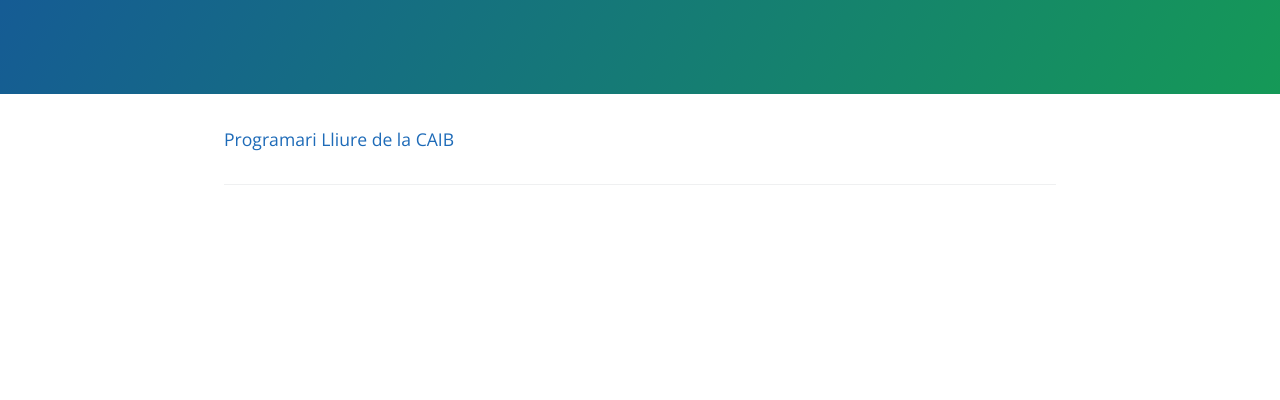
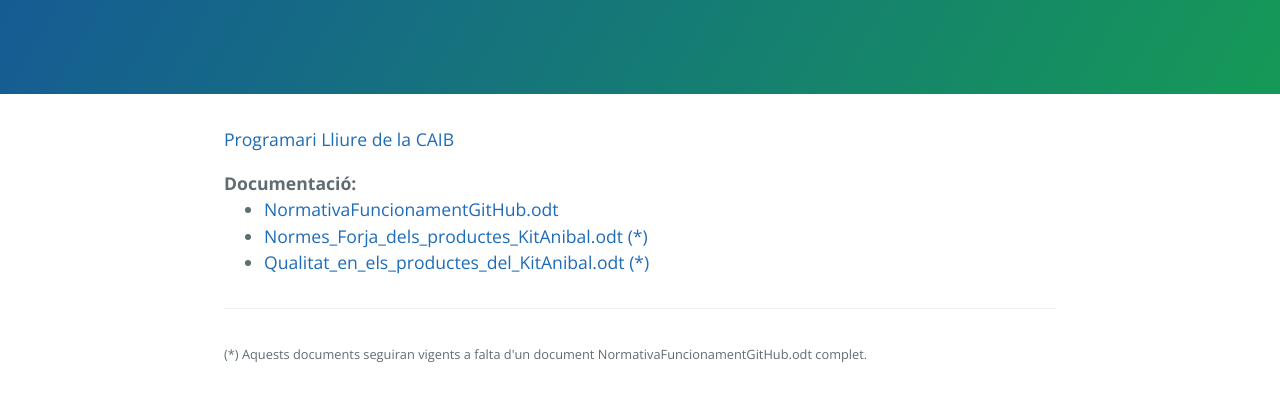
Before and after one commit to GovernIB/GovernIB.github.io, a plain HTML site: page index.html in a window 1280 px wide. Shown: the part 176-576 px from the top of the page. Drawn offline with nearby package versions, Linux system fonts and the light colour scheme.

Commit message:
Afegir documents

```diff
--- a/index.html
+++ b/index.html
@@ -18,7 +18,16 @@
     <section class="main-content">
       <p><a href="http://programarilliure.caib.es/sacmicrofront/contenido.do?idsite=1625&amp;cont=27737">Programari Lliure de la CAIB</a></p>
 
+      <b>Documentaci&oacute;:</b><br/>
+      <ul>
+        <li><a href="doc/NormativaFuncionamentGitHub.odt" target="_blank">NormativaFuncionamentGitHub.odt</a></li>
+        <li><a href="doc/Normes_Forja_dels_productes_KitAnibal.odt" target="_blank">Normes_Forja_dels_productes_KitAnibal.odt (*)</a></li>
+        <li><a href="doc/Qualitat_en_els_productes_del_KitAnibal.odt" target="_blank">Qualitat_en_els_productes_del_KitAnibal.odt (*)</a></li>
+      </ul>
+
+
       <footer class="site-footer">
+        <small>(*) Aquests documents seguiran vigents a falta d'un document NormativaFuncionamentGitHub.odt complet.</small>
 <!--
         <span class="site-footer-credits">This page was generated by <a href="https://pages.github.com">GitHub Pages</a> using the <a href="https://github.com/jasonlong/cayman-theme">Cayman theme</a> by <a href="https://twitter.com/jasonlong">Jason Long</a>.</span>
 -->
```
